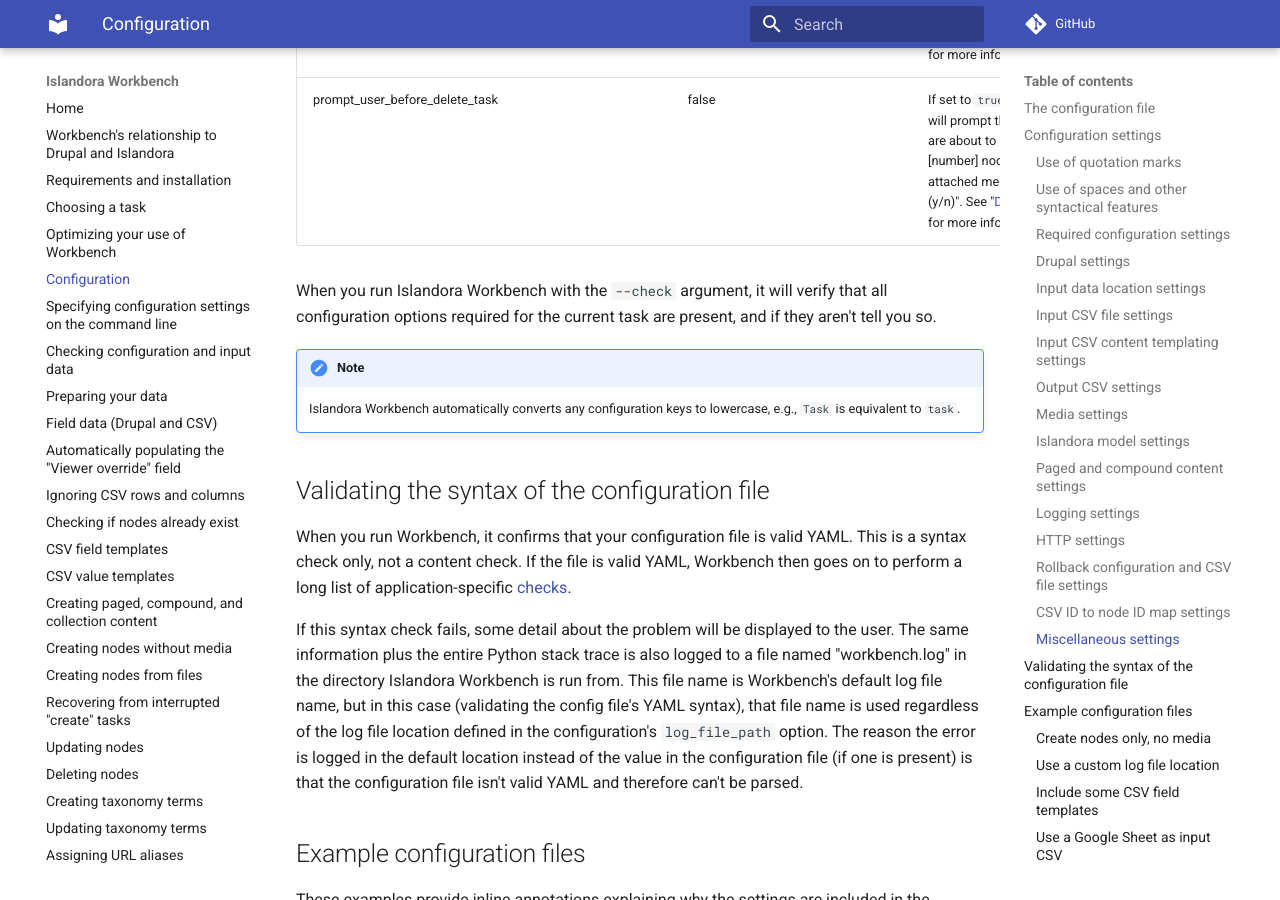
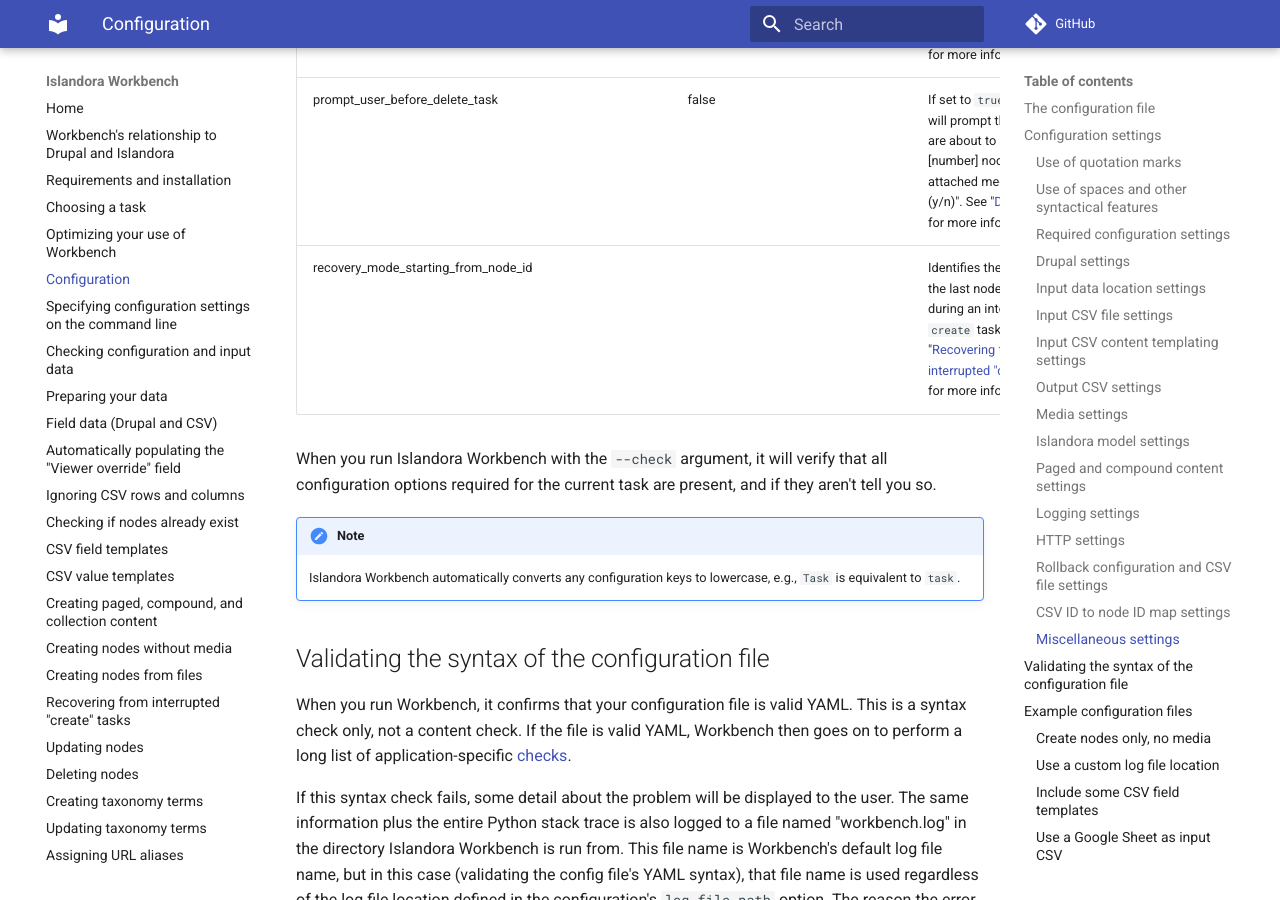
Before and after one commit to mjordan/islandora_workbench_docs, an MkDocs documentation site: the page built from docs/configuration.md, in a window 1280 px wide and 900 px high, scrolled down 30072 px. Built offline with MkDocs 1.6.1 and Material for MkDocs 9.7.7, drawn with Linux system fonts in a browser that asks for light colours; comment, search, counter and statistics services are not loaded.

Commit message:
Couple updates.

```diff
--- a/docs/configuration.md
+++ b/docs/configuration.md
@@ -310,6 +310,8 @@
 | check_lock_file_path |  |  | Defines a "lock file" that contains data generated by a successful `--check`. See "[Checking configuration and input data](/islandora_workbench_docs/check/)" for more information. |
 | secondary_tasks |  | | A list of configuration file names that are executed as secondary tasks after the primary task to create compound objects. See "[Using a secondary task](/islandora_workbench_docs/paged_and_compound/#using-a-secondary-task)" for more information. |
 | prompt_user_before_delete_task |  | false | If set to `true`, Workbench will prompt the user "You are about to delete [number] nodes and their attached media. Continue? (y/n)". See "[Deleting nodes](/islandora_workbench_docs/deleting_nodes/)" for more information.  |
+| recovery_mode_starting_from_node_id |  |  | Identifies the node ID of the last node created during an interupted `create` task. See "[Recovering from interrupted "create" tasks](/islandora_workbench_docs/recovery_mode/)" for more information.  |
+
 
 When you run Islandora Workbench with the `--check` argument, it will verify that all configuration options required for the current task are present, and if they aren't tell you so.
 
```
Also changed, not shown: docs/changelog.md (+1 -0 lines).
